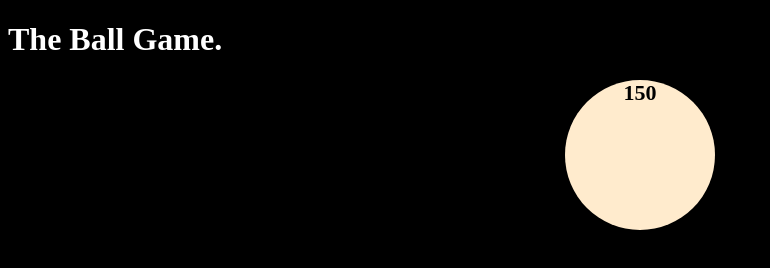
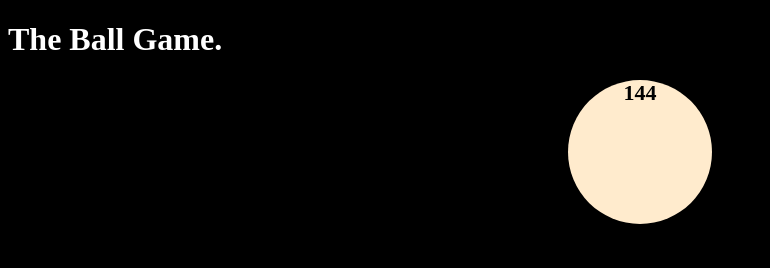
Before and after one commit to elruddy/-L17--Git-I, a plain HTML site: page index.html in a window 1280 px wide. Both pictures are taken after a click on the element "100". Shown: the whole page, without its empty margins (0-770 px from the left). Drawn offline with Linux system fonts and the light colour scheme.

Commit message:
Connect util to index and use function GetRandomInt at main

```diff
--- a/index.html
+++ b/index.html
@@ -6,6 +6,7 @@
     <title>GIT I exercise</title>
     <link rel="stylesheet" href="css/styles.css" />
     <script src="main.js"></script>
+    <script src="util.js"></script>
   </head>
 
   <body>
--- a/main.js
+++ b/main.js
@@ -2,7 +2,7 @@ var initSize = 100;
 
 function onBallClick() {
   var elBall = document.getElementsByClassName('ball')[0];
-  initSize += 50;
+  initSize += getRandomInt(20, 60);
   if (initSize > 400) initSize = 100;
   elBall.style.height = initSize + 'px';
   elBall.style.width = initSize + 'px';
```
